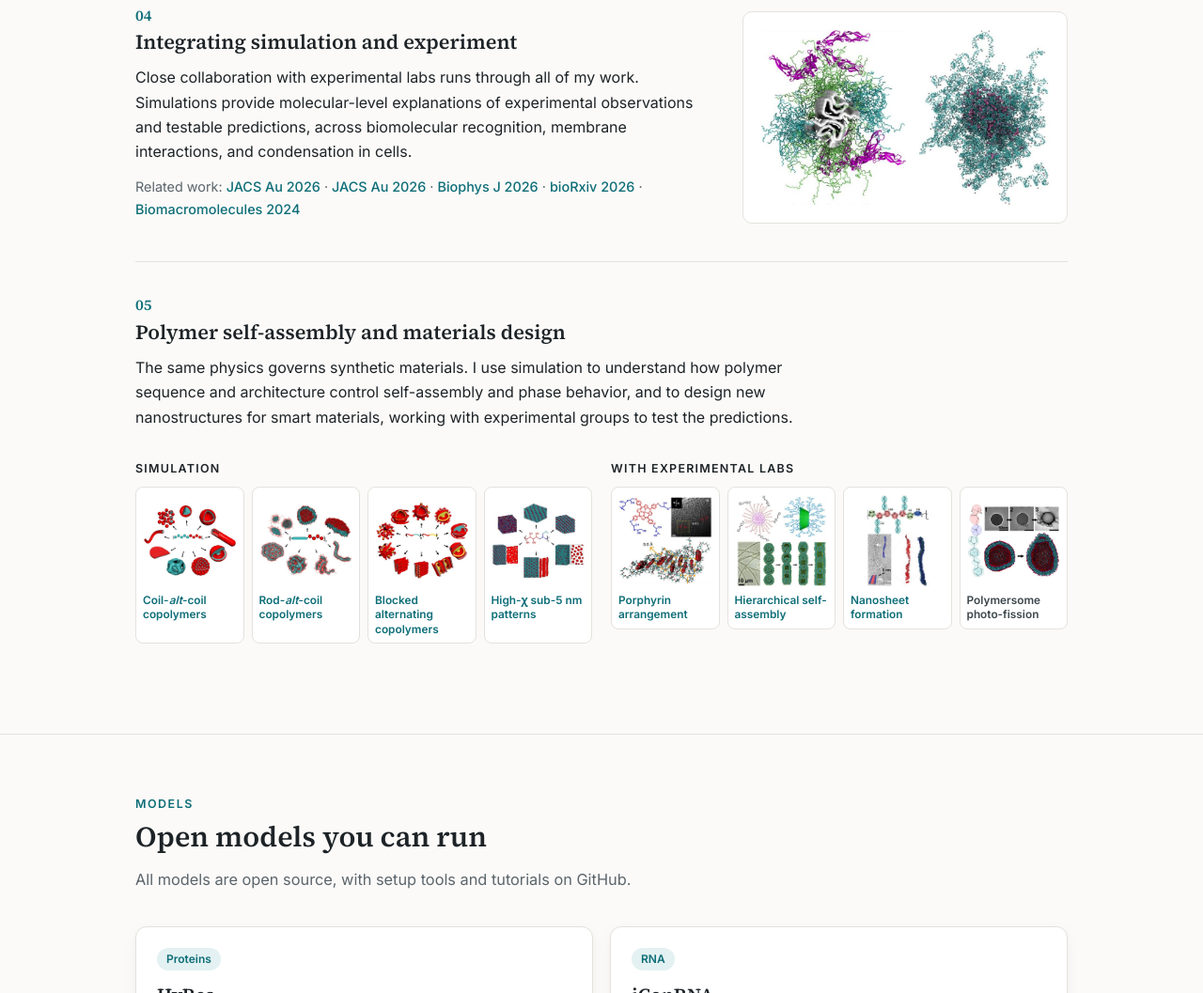
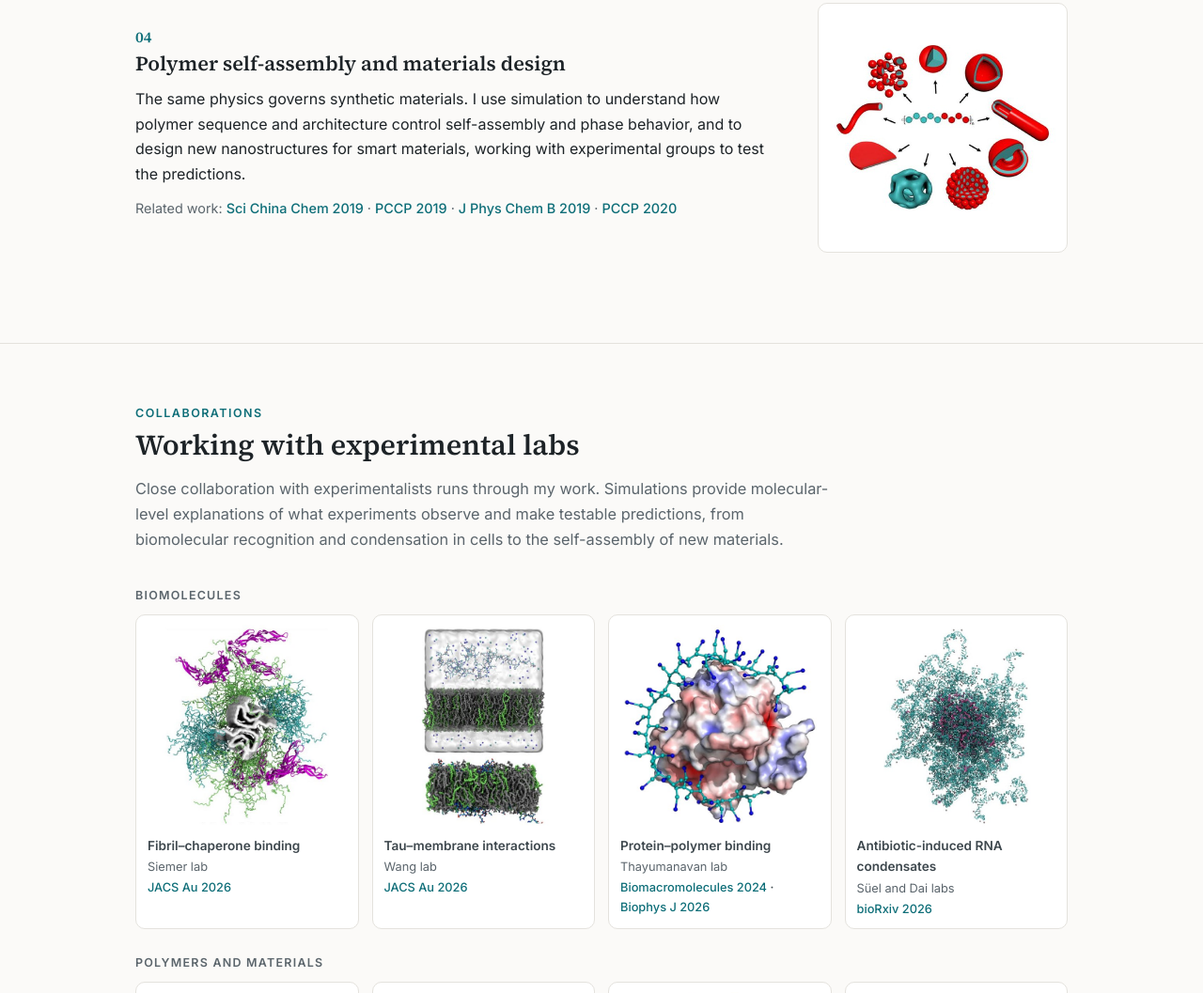
Before and after one commit to lslumass/lslumass.github.io, a plain HTML site: page index.html in a window 1280 px wide. Shown: the part 1743-2800 px from the top of the page at 94% size. Drawn offline with Linux system fonts and the light colour scheme.

Commit message:
Add Collaborations section and simplify polymer research
Move collaborative work from Research 04 and the experimental panels
of Research 05 into a new Collaborations section with cards for each
partner lab. Research now has four directions; the polymer direction
shows a single simulation panel with its related work. Add the section
to the nav and let the nav wrap on phones.

Co-Authored-By: Claude Opus 5.5 <noreply@anthropic.com>

```diff
--- a/index.html
+++ b/index.html
@@ -121,6 +121,11 @@
   .tile img { aspect-ratio: 1; object-fit: contain; width: 100%; }
   .tile figcaption { text-transform: none; letter-spacing: 0; font-size: .85rem; font-weight: 600; margin: 8px 2px 0; display: flex; flex-direction: column; gap: 1px; }
   .tile figcaption a { font-weight: 500; font-size: .8rem; color: #0e6e78; }
+  .collab-grid { margin: 10px 0 26px; }
+  .collab-card figcaption { display: flex; flex-direction: column; gap: 1px; }
+  .collab-card figcaption .lab { font-weight: 400; color: var(--muted); font-size: .8rem; }
+  .collab-card figcaption .refs { font-weight: 500; font-size: .8rem; }
+  #collaborations .tiles-label { margin: 0; }
   .tiles-label { font-size: .78rem; font-weight: 600; letter-spacing: .1em; text-transform: uppercase; color: var(--muted); margin: 6px 0 -8px; }
   .tile-groups { display: grid; grid-template-columns: 1fr 1fr; gap: 20px; }
   .tile-groups .tiles-label { margin: 0 0 8px; }
@@ -188,8 +193,9 @@
     .wrap { padding: 0 16px; }
     .nav .brand { display: none; }
     .nav .wrap { justify-content: flex-start; }
-    .nav ul { gap: 11px; }
-    .nav ul a { font-size: .8rem; }
+    .nav .wrap { height: auto; padding-top: 8px; padding-bottom: 8px; }
+    .nav ul { gap: 4px 14px; flex-wrap: wrap; overflow: visible; }
+    .nav ul a { font-size: .82rem; }
     .hero { padding: 40px 0; }
     .hero .wrap { grid-template-columns: 1fr; gap: 20px; }
     .hero img { width: 120px; height: 120px; }
@@ -209,6 +215,7 @@
     <a class="brand" href="#top">Shanlong Li</a>
     <ul>
       <li><a href="#research">Research</a></li>
+      <li><a href="#collaborations">Collaborations</a></li>
       <li><a href="#models">Models</a></li>
       <li><a href="#database">Database</a></li>
       <li><a href="#publications">Publications</a></li>
@@ -285,65 +292,59 @@
     <div class="theme">
       <div>
         <span class="num">04</span>
-        <h3>Integrating simulation and experiment</h3>
-        <p>Close collaboration with experimental labs runs through all of my work. Simulations provide molecular-level explanations of experimental observations and testable predictions, across biomolecular recognition, membrane interactions, and condensation in cells.</p>
-        <p class="key">Related work: <a href="https://doi.org/10.1021/jacsau.5c01266" target="_blank" rel="noopener">JACS Au 2026</a> · <a href="https://doi.org/10.1021/jacsau.5c01563" target="_blank" rel="noopener">JACS Au 2026</a> · <a href="https://doi.org/10.1016/j.bpj.2025.11.012" target="_blank" rel="noopener">Biophys J 2026</a> · <a href="https://doi.org/10.64898/2026.08.17.745126" target="_blank" rel="noopener">bioRxiv 2026</a> · <a href="https://doi.org/10.1021/acs.biomac.4c00850" target="_blank" rel="noopener">Biomacromolecules 2024</a></p>
+        <h3>Polymer self-assembly and materials design</h3>
+        <p>The same physics governs synthetic materials. I use simulation to understand how polymer sequence and architecture control self-assembly and phase behavior, and to design new nanostructures for smart materials, working with experimental groups to test the predictions.</p>
+        <p class="key">Related work: <a href="https://doi.org/10.1007/s11426-018-9360-3" target="_blank" rel="noopener">Sci China Chem 2019</a> · <a href="https://doi.org/10.1039/c9cp05577k" target="_blank" rel="noopener">PCCP 2019</a> · <a href="https://doi.org/10.1021/acs.jpcb.9b07685" target="_blank" rel="noopener">J Phys Chem B 2019</a> · <a href="https://doi.org/10.1039/d0cp00383b" target="_blank" rel="noopener">PCCP 2020</a></p>
       </div>
       <div class="figs">
-        <figure class="fig-md"><img src="images/collab_pair.jpg" alt="Chaperones binding the fuzzy coat of an α-synuclein fibril, and an antibiotic-induced RNA condensate" width="896" height="560" loading="lazy"></figure>
+        <figure class="fig-xs fig-sm"><img src="images/poly_sim_single.jpg" alt="Morphologies self-assembled from coil-alt-coil alternating copolymers in simulation" width="480" height="480" loading="lazy"></figure>
       </div>
     </div>
+  </div>
+</section>
 
-    <div class="theme theme-wide">
-      <div>
-        <span class="num">05</span>
-        <h3>Polymer self-assembly and materials design</h3>
-        <p>The same physics governs synthetic materials. I use simulation to understand how polymer sequence and architecture control self-assembly and phase behavior, and to design new nanostructures for smart materials, working with experimental groups to test the predictions.</p>
-      </div>
-      <div class="tile-groups">
-        <div>
-          <p class="tiles-label">Simulation</p>
-          <div class="tiles tiles-compact">
-        <figure class="tile">
-          <img src="images/sim_coil_alt_coil.jpg" alt="Morphologies self-assembled from coil-alt-coil copolymers" width="600" height="600" loading="lazy">
-          <figcaption><a href="https://doi.org/10.1007/s11426-018-9360-3" target="_blank" rel="noopener" title="Sci China Chem 2019">Coil-<i>alt</i>-coil copolymers</a></figcaption>
+<section id="collaborations">
+  <div class="wrap">
+    <p class="eyebrow">Collaborations</p>
+    <h2>Working with experimental labs</h2>
+    <p class="lede">Close collaboration with experimentalists runs through my work. Simulations provide molecular-level explanations of what experiments observe and make testable predictions, from biomolecular recognition and condensation in cells to the self-assembly of new materials.</p>
+    <p class="tiles-label">Biomolecules</p>
+    <div class="tiles collab-grid">
+        <figure class="tile collab-card">
+          <img src="images/collab_fibril_chaperone.jpg" alt="Chaperones binding the fuzzy coat of an α-synuclein fibril" width="600" height="600" loading="lazy">
+          <figcaption><span>Fibril–chaperone binding</span><span class="lab">Siemer lab</span><span class="refs"><a href="https://doi.org/10.1021/jacsau.5c01266" target="_blank" rel="noopener">JACS Au 2026</a></span></figcaption>
         </figure>
-        <figure class="tile">
-          <img src="images/sim_rod_alt_coil.jpg" alt="Morphologies self-assembled from rod-alt-coil copolymers" width="600" height="600" loading="lazy">
-          <figcaption><a href="https://doi.org/10.1039/c9cp05577k" target="_blank" rel="noopener" title="PCCP 2019">Rod-<i>alt</i>-coil copolymers</a></figcaption>
+        <figure class="tile collab-card">
+          <img src="images/collab_tau_membrane.jpg" alt="Tau protein interacting with a lipid bilayer" width="600" height="600" loading="lazy">
+          <figcaption><span>Tau–membrane interactions</span><span class="lab">Wang lab</span><span class="refs"><a href="https://doi.org/10.1021/jacsau.5c01563" target="_blank" rel="noopener">JACS Au 2026</a></span></figcaption>
         </figure>
-        <figure class="tile">
-          <img src="images/sim_alt_block_alt.jpg" alt="Complex nanoparticles from blocked alternating copolymers" width="600" height="600" loading="lazy">
-          <figcaption><a href="https://doi.org/10.1021/acs.jpcb.9b07685" target="_blank" rel="noopener" title="J Phys Chem B 2019">Blocked alternating copolymers</a></figcaption>
+        <figure class="tile collab-card">
+          <img src="images/collab_protein_polymer.jpg" alt="Polymer chain wrapping a protein surface" width="600" height="600" loading="lazy">
+          <figcaption><span>Protein–polymer binding</span><span class="lab">Thayumanavan lab</span><span class="refs"><a href="https://doi.org/10.1021/acs.biomac.4c00850" target="_blank" rel="noopener">Biomacromolecules 2024</a> · <a href="https://doi.org/10.1016/j.bpj.2025.11.012" target="_blank" rel="noopener">Biophys J 2026</a></span></figcaption>
         </figure>
-        <figure class="tile">
-          <img src="images/sim_high_chi.jpg" alt="Sub-5 nm patterns from high-χ alternating copolymers" width="600" height="600" loading="lazy">
-          <figcaption><a href="https://doi.org/10.1039/d0cp00383b" target="_blank" rel="noopener" title="PCCP 2020">High-χ sub-5 nm patterns</a></figcaption>
+        <figure class="tile collab-card">
+          <img src="images/collab_antibiotic_rna.jpg" alt="Antibiotic-induced RNA condensate" width="600" height="600" loading="lazy">
+          <figcaption><span>Antibiotic-induced RNA condensates</span><span class="lab">Süel and Dai labs</span><span class="refs"><a href="https://doi.org/10.64898/2026.08.17.745126" target="_blank" rel="noopener">bioRxiv 2026</a></span></figcaption>
         </figure>
-          </div>
-        </div>
-        <div>
-          <p class="tiles-label">With experimental labs</p>
-          <div class="tiles tiles-compact">
-        <figure class="tile">
-          <img src="images/poly_porphyrin.jpg" alt="Porphyrin arrangement in supramolecular polymer vesicles, with chemical structure and microscopy" width="600" height="600" loading="lazy">
-          <figcaption><a href="https://doi.org/10.1038/s41467-020-15427-1" target="_blank" rel="noopener" title="Nat Commun 2020">Porphyrin arrangement</a></figcaption>
+    </div>
+    <p class="tiles-label">Polymers and materials</p>
+    <div class="tiles collab-grid">
+        <figure class="tile collab-card">
+          <img src="images/poly_porphyrin.jpg" alt="Porphyrin arrangement in supramolecular polymer vesicles" width="600" height="600" loading="lazy">
+          <figcaption><span>Porphyrin-containing vesicles</span><span class="lab">Zhou group</span><span class="refs"><a href="https://doi.org/10.1038/s41467-020-15427-1" target="_blank" rel="noopener">Nat Commun 2020</a></span></figcaption>
         </figure>
-        <figure class="tile">
+        <figure class="tile collab-card">
           <img src="images/poly_hierarchical.jpg" alt="Hierarchical self-assembly into peapod-like micrometer tubes" width="600" height="600" loading="lazy">
-          <figcaption><a href="https://doi.org/10.1002/anie.202213178" target="_blank" rel="noopener" title="Angew Chem 2022">Hierarchical self-assembly</a></figcaption>
+          <figcaption><span>Peapod-like micrometer tubes</span><span class="lab">Zhou and Mai groups</span><span class="refs"><a href="https://doi.org/10.1002/anie.202213178" target="_blank" rel="noopener">Angew Chem 2022</a></span></figcaption>
         </figure>
-        <figure class="tile">
-          <img src="images/poly_nanosheet.jpg" alt="Nanostructure formation from a rod–coil alternating copolymer" width="600" height="600" loading="lazy">
-          <figcaption><a href="https://doi.org/10.1002/marc.202200437" target="_blank" rel="noopener" title="Macromol Rapid Commun 2022">Nanosheet formation</a></figcaption>
+        <figure class="tile collab-card">
+          <img src="images/poly_nanosheet.jpg" alt="Helical nanostructures from a rod–coil alternating copolymer" width="600" height="600" loading="lazy">
+          <figcaption><span>Helical nanostructures</span><span class="lab">Mai group</span><span class="refs"><a href="https://doi.org/10.1002/marc.202200437" target="_blank" rel="noopener">Macromol Rapid Commun 2022</a></span></figcaption>
         </figure>
-        <figure class="tile">
+        <figure class="tile collab-card">
           <img src="images/poly_photofission.jpg" alt="Light-triggered fission of polymersomes, from microscopy and simulation" width="600" height="600" loading="lazy">
-          <figcaption><span>Polymersome photo-fission</span></figcaption>
+          <figcaption><span>Polymersome photo-fission</span><span class="lab">Ph.D. experiments and simulation</span><span class="refs"></span></figcaption>
         </figure>
-          </div>
-        </div>
-      </div>
     </div>
   </div>
 </section>
```
Also changed, not shown: images/poly_pair.jpg (added), images/poly_sim_single.jpg (added).
